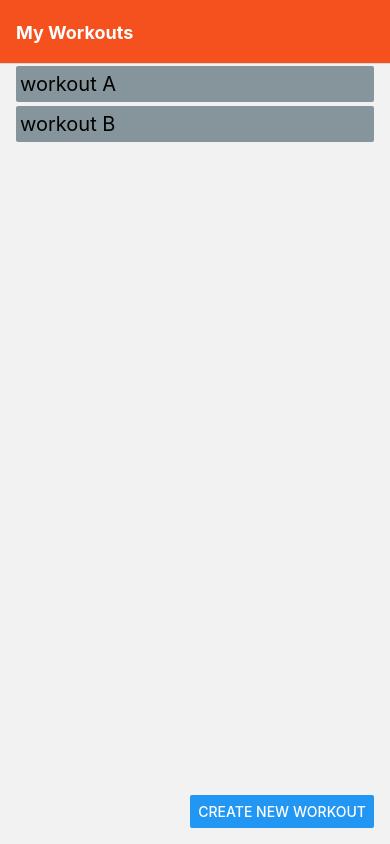
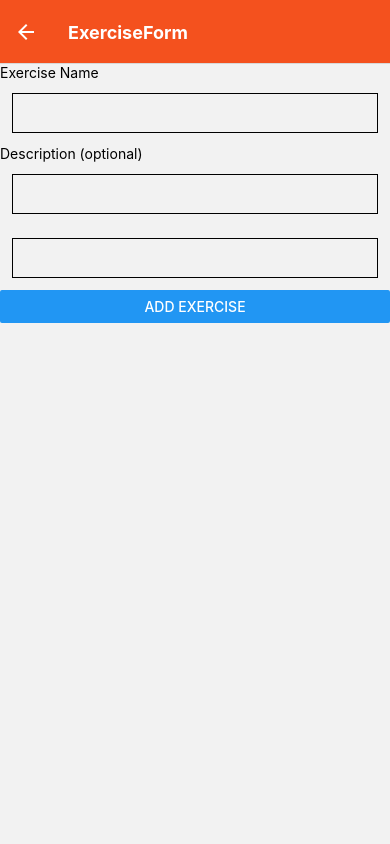
Before and after one commit to kirontoo/repitition, a React Native app: screen /ExerciseForm in a window 390 px wide. Built offline with nearby package versions, Linux system fonts and the light colour scheme.

Commit message:
add exercise list and exercise form screens

```diff
--- a/App.js
+++ b/App.js
@@ -6,6 +6,8 @@ import { createNativeStackNavigator } from '@react-navigation/native-stack';
 import DetailsScreen from './screens/Details';
 import NewWorkoutScreen from './screens/NewWorkout';
 import { SafeAreaProvider } from "react-native-safe-area-context";
+import ExerciseForm from './screens/ExerciseForm';
+import ExerciseList from './screens/ExerciseList';
 
 const Stack = createNativeStackNavigator();
 
@@ -30,6 +32,8 @@ export default function App() {
             }} />
           <Stack.Screen name={ NavigationRoute.Details } component={DetailsScreen} />
           <Stack.Screen name={ NavigationRoute.NewWorkout } component={NewWorkoutScreen} />
+          <Stack.Screen name={ NavigationRoute.ExerciseForm } component={ExerciseForm} />
+          <Stack.Screen name={ NavigationRoute.ExerciseList } component={ExerciseList} />
         </Stack.Navigator>
       </NavigationContainer>
     </SafeAreaProvider>
--- /dev/null
+++ b/screens/ExerciseForm.tsx
@@ -0,0 +1,44 @@
+import { NativeStackScreenProps } from "@react-navigation/native-stack";
+import { Button, StyleSheet, Text, TextInput, View } from "react-native";
+import { RootStackParamList } from "./types";
+import { useState } from "react";
+
+type Props = NativeStackScreenProps<RootStackParamList, "NewWorkout">;
+export default function ExerciseForm({ navigation }: Props) {
+  const [exerciseName, setExerciseName] = useState<string>("");
+  const [description, setDescription] = useState<string>("");
+
+  // duration is in seconds
+  const [duration, setDuration] = useState<string>("");
+  return (
+    <View>
+      <Text>Exercise Name</Text>
+      <TextInput
+        style={styles.input}
+        onChangeText={setExerciseName}
+        value={exerciseName}
+      />
+      <Text>Description (optional)</Text>
+      <TextInput
+        style={styles.input}
+        onChangeText={setDescription}
+        value={description}
+      />
+      <TextInput
+        style={styles.input}
+        onChangeText={setDuration}
+        value={duration}
+      />
+      <Button title="Add Exercise" onPress={() => {}}/>
+    </View>
+  );
+}
+
+const styles = StyleSheet.create({
+  input: {
+    height: 40,
+    margin: 12,
+    borderWidth: 1,
+    padding: 10,
+  },
+});
--- /dev/null
+++ b/screens/ExerciseList.tsx
@@ -0,0 +1,58 @@
+import { NativeStackScreenProps } from "@react-navigation/native-stack";
+import { Button, FlatList, StyleSheet, Text, TextInput, View } from "react-native";
+import { NavigationRoute, RootStackParamList } from "./types";
+
+type Props = NativeStackScreenProps<RootStackParamList, "ExerciseList">;
+
+type ExerciseItemProps = { name: string };
+type Exercise = {
+  id: string;
+  name: string;
+  description?: string;
+  duration: number; // in seconds
+}
+
+const ExerciseItem = ({ name }: ExerciseItemProps) => (
+  <View
+    style={{
+      padding: 4,
+      paddingVertical: 6,
+      backgroundColor: "#85959b",
+      borderRadius: 2,
+      marginVertical: 2,
+    }}
+  >
+    <Text style={{ fontSize: 20 }}>{name}</Text>
+  </View>
+);
+
+const data: Exercise[] = [
+  { name: "exercise A", id: "0", duration: 20},
+  { name: "exercise B", id: "1", duration: 35},
+];
+
+export default function ExerciseList({ navigation }: Props) {
+  return (
+    <View>
+      <FlatList
+        style={{
+          flex: 1,
+          width: "100%",
+        }}
+        data={data}
+        renderItem={({ item }) => <ExerciseItem name={item.name} />}
+        keyExtractor={(item) => item.id}
+      />
+      <Button title="" onPress={() => navigation.navigate(NavigationRoute.ExerciseForm)}/>
+    </View>
+  );
+}
+
+const styles = StyleSheet.create({
+  input: {
+    height: 40,
+    margin: 12,
+    borderWidth: 1,
+    padding: 10,
+  },
+});
--- a/screens/types.ts
+++ b/screens/types.ts
@@ -1,11 +1,15 @@
-export const NavigationRoute = {
+export const NavigationRoute: Record<string, keyof RootStackParamList > = {
   NewWorkout: "NewWorkout",
   Home: "Home",
   Details: "Details",
+  ExerciseForm: "ExerciseForm",
+  ExerciseList: "ExerciseList",
 }
 
 export type RootStackParamList = {
   Home: undefined;
   Details: undefined;
   NewWorkout: undefined;
+  ExerciseForm: undefined,
+  ExerciseList: undefined,
 };
```
